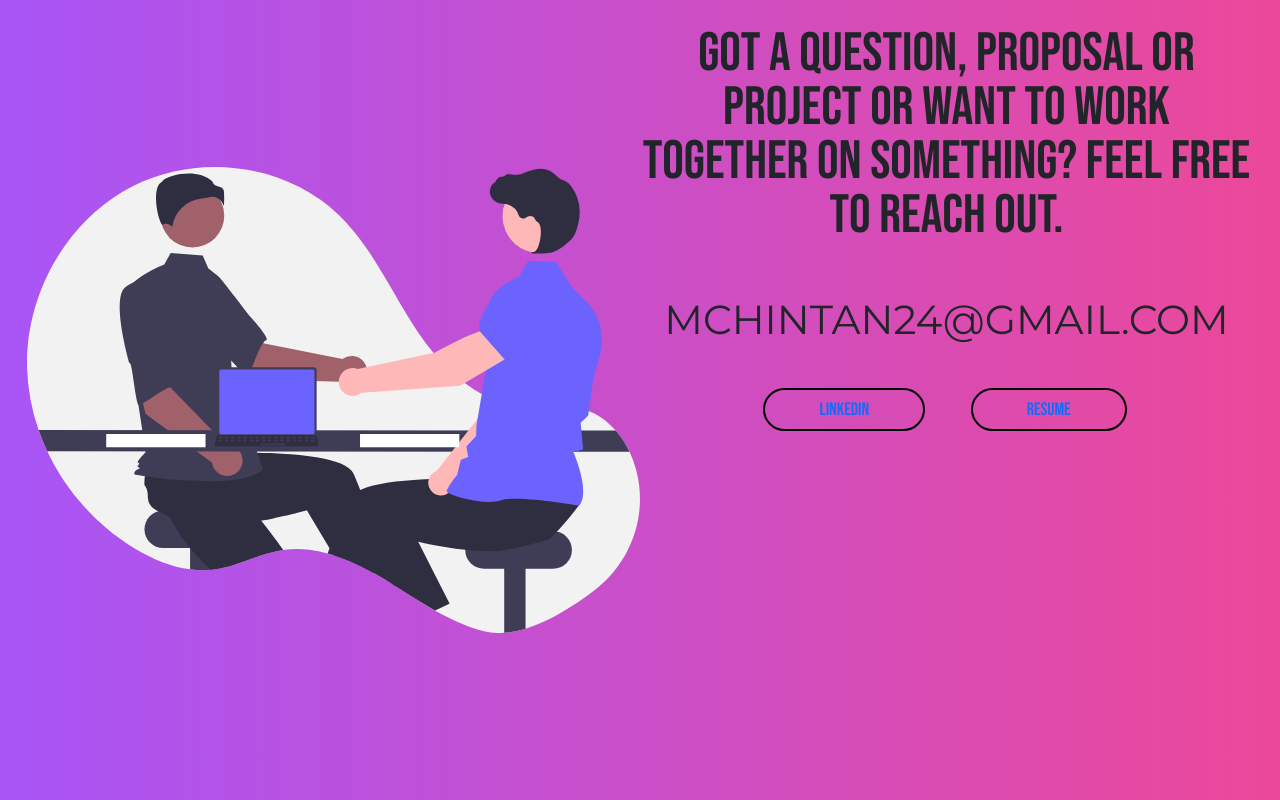
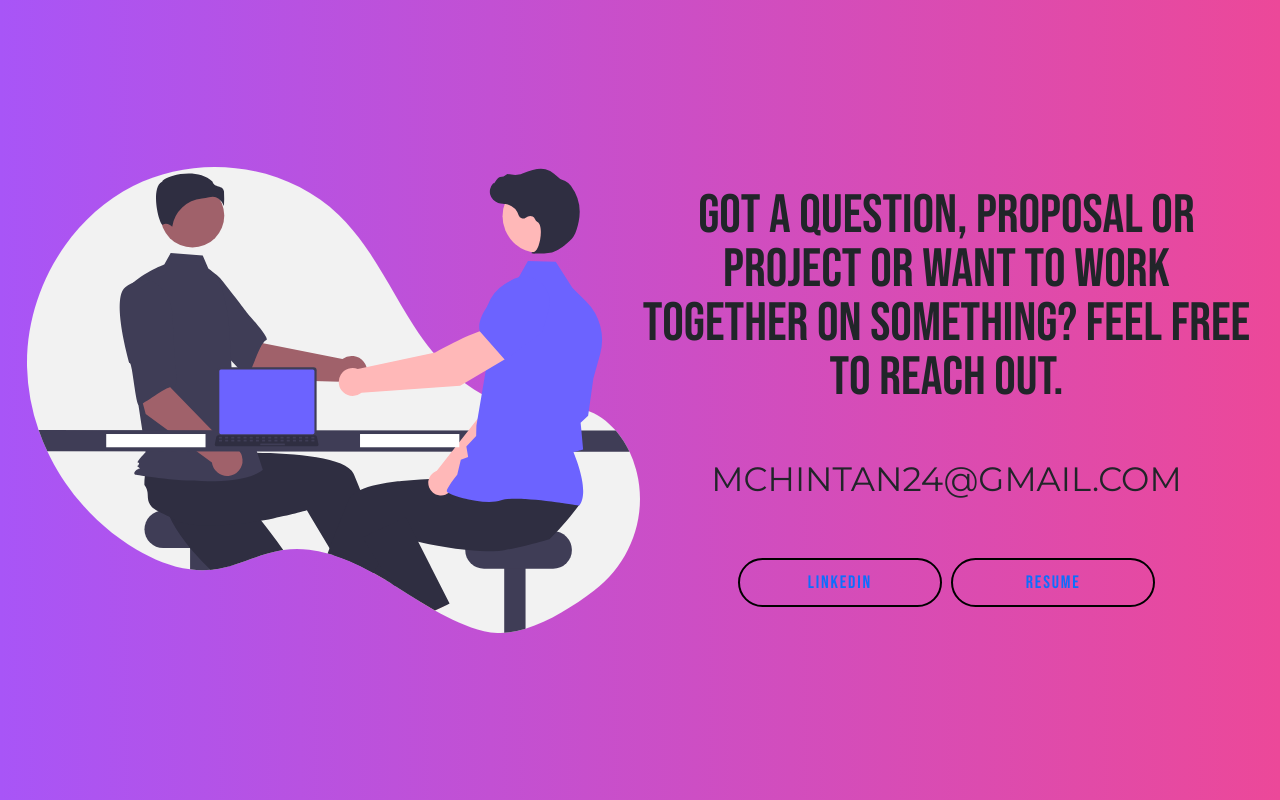
Before and after one commit to chinmehta/c-portfolio, a React (Create React App) app: page / in a window 1280 px wide. Shown: the part 3312-4112 px from the top of the page. Built offline with nearby package versions, Linux system fonts and the light colour scheme.

Commit message:
social link css fixed

```diff
--- a/src/components/ContactUs/ContactUs.js
+++ b/src/components/ContactUs/ContactUs.js
@@ -19,21 +19,24 @@ const ContactUs = (props) => {
           alt="lets meet image"
         />
       </div>
-      <div className="col-12 col-md-6 d-flex flex-column h-full ">
+      <div className="col-12 col-md-6 d-flex flex-column h-min ">
         <div className="d-none d-md-flex align-self-start font-family-bebas text-5xl">
           {props.items["contact-me-text"]}
         </div>
         <div
-          className="email align-self-center text-uppercase text-2xl md:text-4xl py-5 cursor-pointer"
+          className="email align-self-center text-uppercase text-2xl md:text-3xl py-5 cursor-pointer"
           onClick={copyDataToClipBoard}
         >
           {props.items["email"]}
         </div>
         <ul className="social-links align-self-end m-0 p-0 d-flex col-12 justify-center flex-wrap">
           {props.items["social-media-handles"].map((element, index) => (
-            <li className="col-12 col-md-4" key={index}>
+            <li
+              className="col-12 col-md-4 m-1 px-5 py-2 border-solid border-2 transition-all duration-500 border-black rounded-full"
+              key={index}
+            >
               <a
-                className="m-1 px-5 py-2 w-full font-family-bebas text-uppercase border-solid border-2 transition-all duration-500 border-black rounded-full no-underline"
+                className="w-full font-family-bebas text-uppercase no-underline tracking-widest"
                 href={element["social-media-link"]}
                 target="_blank"
               >
```
